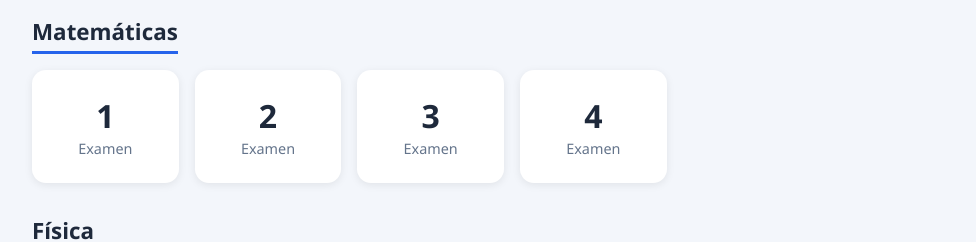
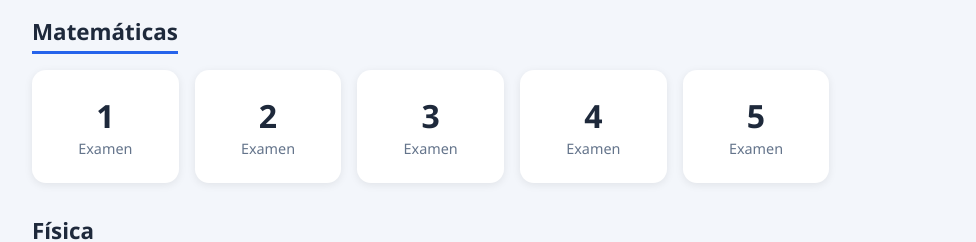
Before and after one commit to devoladaadministracion/EXAMENES, a plain HTML site: page index.html in a window 1280 px wide. Shown: the part 884-1126 px from the top of the page, without its empty margins (128-1104 px from the left). Drawn offline with Linux system fonts and the light colour scheme.

Commit message:
Update index.html

```diff
--- a/index.html
+++ b/index.html
@@ -101,6 +101,7 @@
         <a class="card" href="MATEMATICAS/d4kwx9ryhb.html"><span class="num">2</span><span class="label">Examen</span></a>
         <a class="card" href="MATEMATICAS/b6tqn0lsfe.html"><span class="num">3</span><span class="label">Examen</span></a>
         <a class="card" href="MATEMATICAS/s5yqf8nkcw.html"><span class="num">4</span><span class="label">Examen</span></a>
+        <a class="card" href="MATEMATICAS/j7wdr2mqxa.html"><span class="num">5</span><span class="label">Examen</span></a>
       </div>
     </section>
 
```
